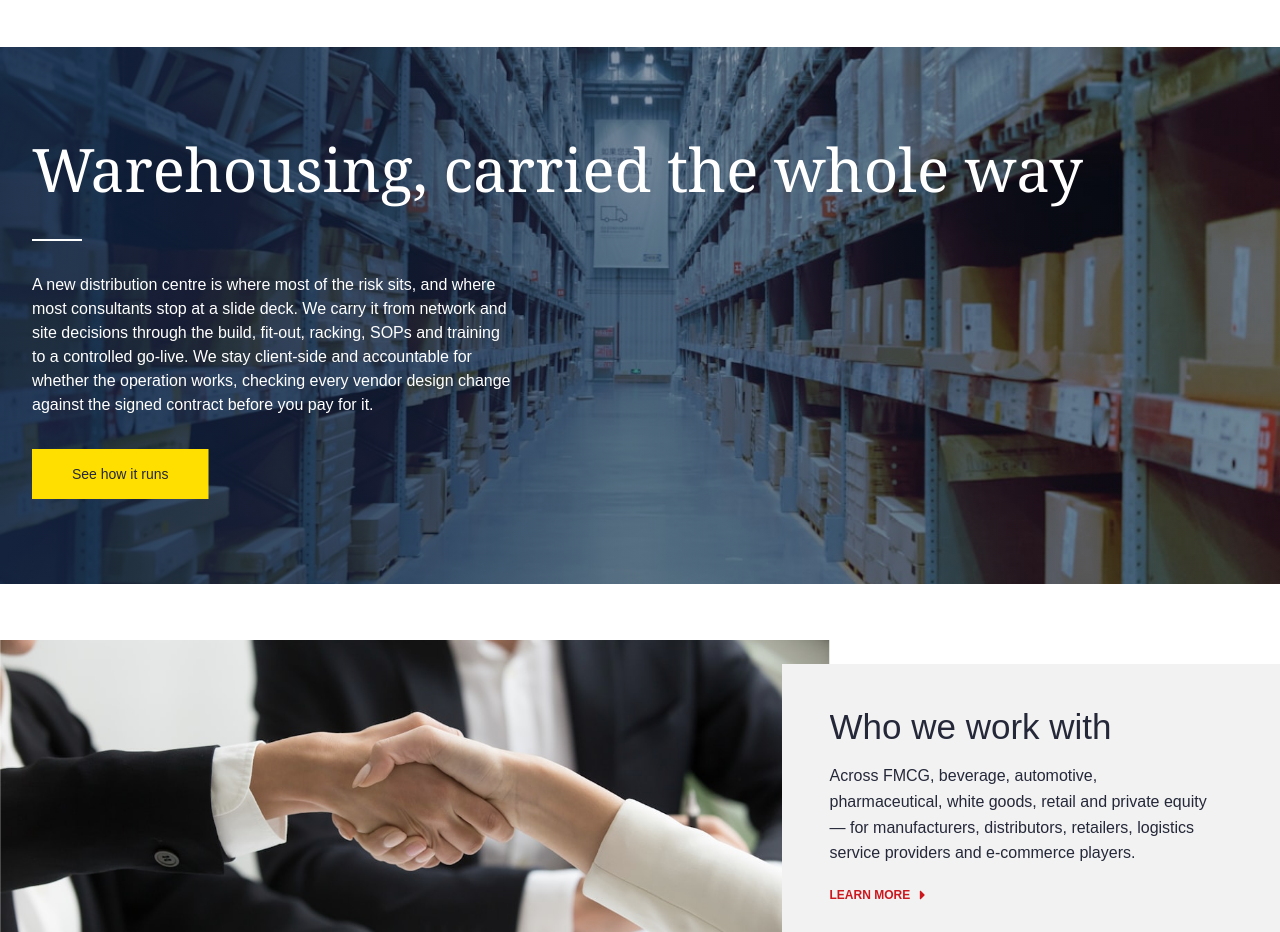
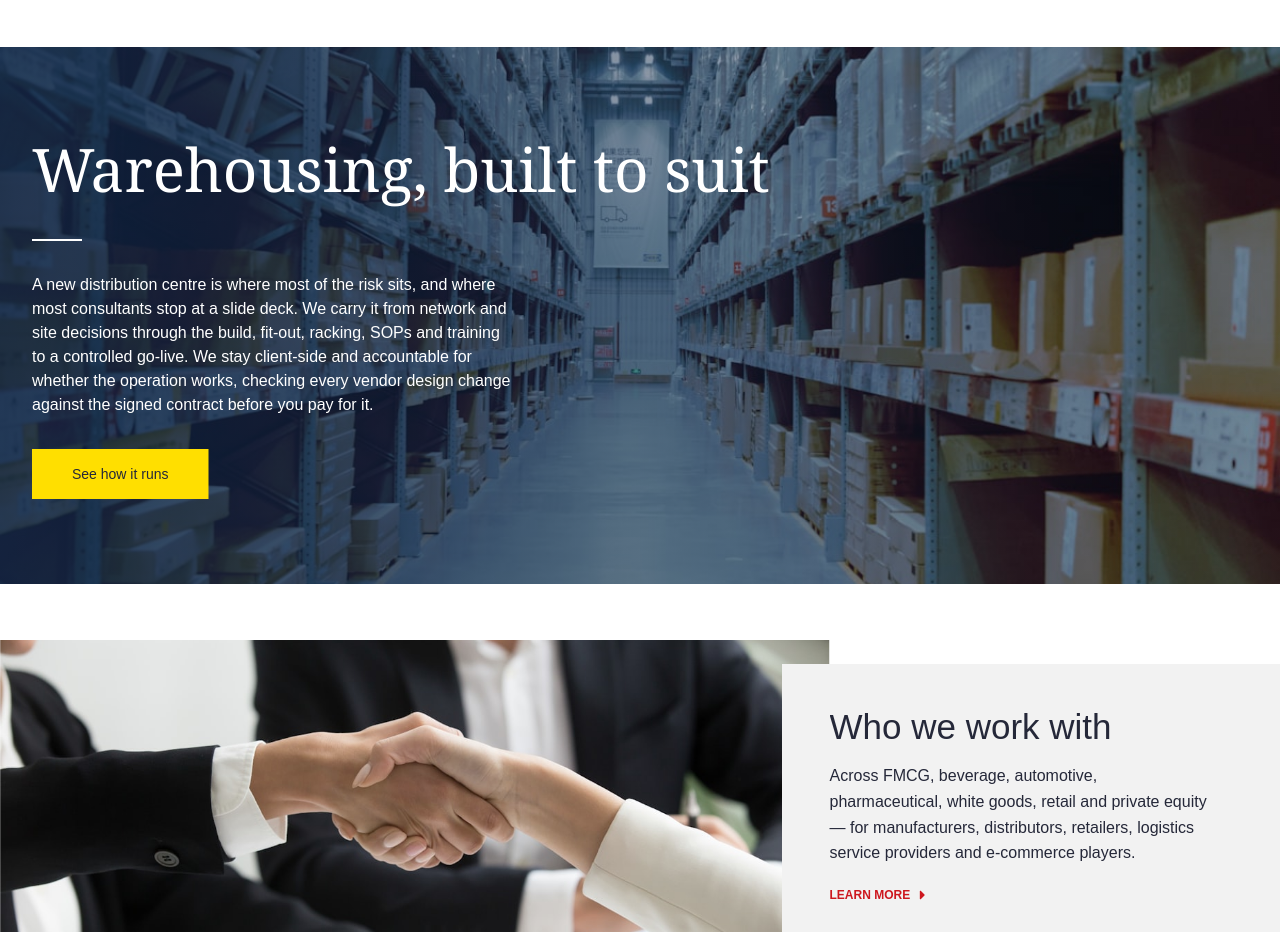
Before and after one commit to VaughansPersonalHub/dv8TENAcHPpq, a plain HTML site: page index.html in a window 1280 px wide. Shown: the part 2680-3612 px from the top of the page. Drawn offline with Linux system fonts and the light colour scheme; a web font is replaced by a local one.

Commit message:
Home hero: rename "Warehousing, carried the whole way" to "Warehousing, built to suit"
Co-Authored-By: Claude Opus 4.8 <noreply@anthropic.com>

```diff
--- a/index.html
+++ b/index.html
@@ -208,7 +208,7 @@
     </span>
     <div class="sv-page-banner__content">
       <div class="sv-contained">
-        <h2 class="sv-page-banner__title">Warehousing, carried the whole way</h2>
+        <h2 class="sv-page-banner__title">Warehousing, built to suit</h2>
         <p class="sv-page-banner__intro">A new distribution centre is where most of the risk sits, and where most consultants stop at a slide deck. We carry it from network and site decisions through the build, fit-out, racking, SOPs and training to a controlled go-live. We stay client-side and accountable for whether the operation works, checking every vendor design change against the signed contract before you pay for it.</p>
         <a class="sv-button" href="warehousing-end-to-end.html">See how it runs</a>
       </div>
```
